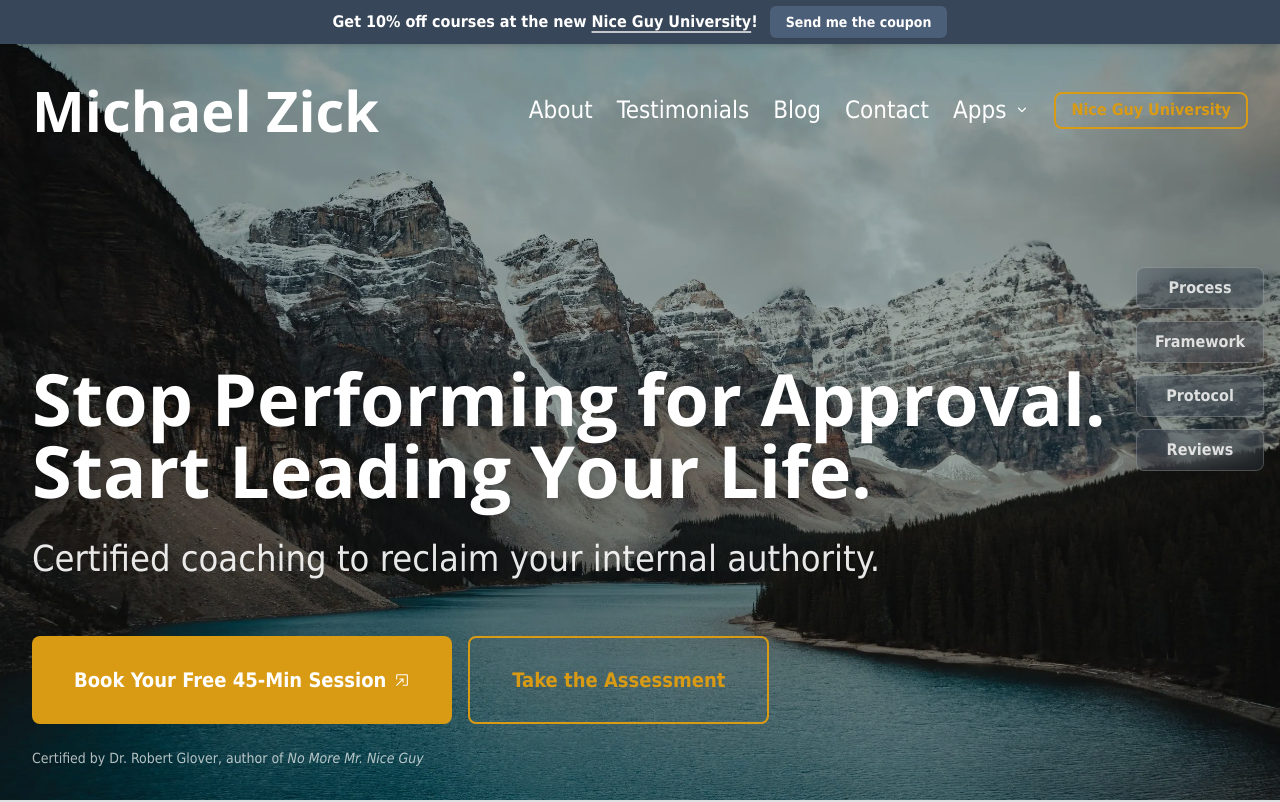
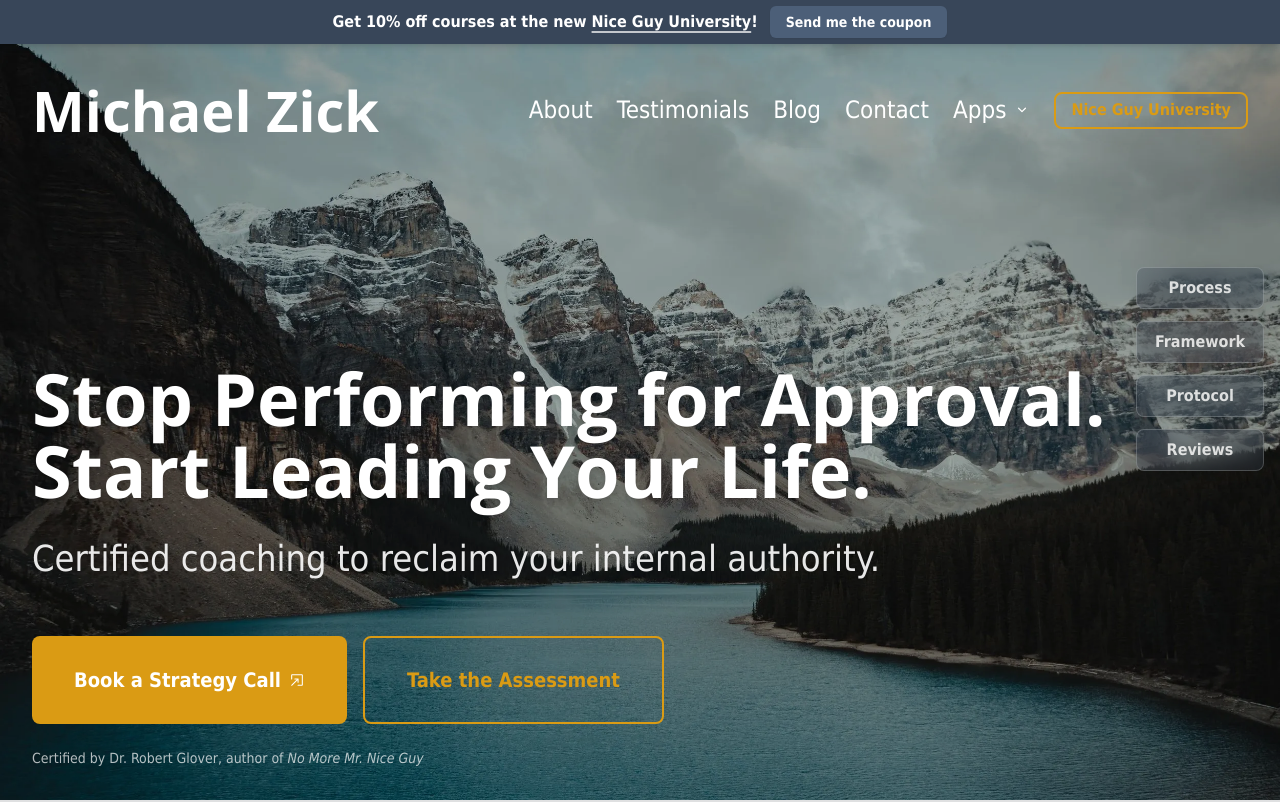
Before and after one commit to michaelzick/michaelzick.com, a Next.js app: page / in a window 1280 px wide. Shown: the top 802 px of the page. Built offline with nearby package versions, Linux system fonts and the light colour scheme; no server answers.

Commit message:
Remove NGU nav links and rename booking CTAs

```diff
--- a/app/contact/ContactContent.tsx
+++ b/app/contact/ContactContent.tsx
@@ -10,6 +10,7 @@ import TrackedCtaLink from '../../components/TrackedCtaLink';
 import { trackLinkClick } from '../../lib/analytics';
 
 export default function ContactContent() {
+  const bookingCtaLabel = 'Book a Strategy Call';
   const testimonialsSectionRef = useRef<HTMLElement>(null);
   const testimonialsTitleRef = useRef<HTMLHeadingElement>(null);
   const [testimonialsVisible, setTestimonialsVisible] = useState(false);
@@ -83,10 +84,10 @@ export default function ContactContent() {
                   href="https://calendly.com/michaelzick/45min"
                   className="btn cta-unified !w-full text-center !px-6"
                   location="contact-sidebar"
-                  label="Book Your Free 45-Min Session"
+                  label={bookingCtaLabel}
                   eventName="book_free_session_click"
                 >
-                  <span>Book Your Free 45-Min Session</span>
+                  <span>{bookingCtaLabel}</span>
                   <OpenInNewWindowIcon className="ml-2 h-4 w-4 shrink-0" aria-hidden="true" />
                 </TrackedCtaLink>
               </div>
--- a/components/BookingCta.tsx
+++ b/components/BookingCta.tsx
@@ -14,16 +14,18 @@ const variantClasses = {
   secondary: 'btn-secondary cta-unified',
 };
 
+const BOOKING_CTA_LABEL = 'Book a Strategy Call';
+
 export default function BookingCta({ location, className, variant = 'primary' }: BookingCtaProps) {
   return (
     <TrackedCtaLink
       href="https://calendly.com/michaelzick/45min"
       className={className || variantClasses[variant]}
       location={location}
-      label="Book Your Free 45-Min Session"
+      label={BOOKING_CTA_LABEL}
       eventName="book_free_session_click"
     >
-      <span>Book Your Free 45-Min Session</span>
+      <span>{BOOKING_CTA_LABEL}</span>
       <OpenInNewWindowIcon className="ml-2 h-4 w-4 shrink-0" aria-hidden="true" />
     </TrackedCtaLink>
   );
--- a/components/Footer.tsx
+++ b/components/Footer.tsx
@@ -5,10 +5,11 @@ import { OpenInNewWindowIcon } from '@radix-ui/react-icons';
 import { trackEvent, trackLinkClick } from '../lib/analytics';
 
 export default function Footer() {
+  const bookingCtaLabel = 'Book a Strategy Call';
   const handleFooterClick = (label: string, href: string, section: string) => () => {
     trackLinkClick({ location: 'footer', label, href, section });
 
-    if (label === 'Book a Free Session') {
+    if (label === bookingCtaLabel) {
       trackEvent('book_free_session_click', {
         location: 'footer',
         label,
@@ -49,9 +50,9 @@ export default function Footer() {
             target="_blank"
             rel="noopener noreferrer"
             className="footer-link"
-            onClick={handleFooterClick('Book a Free Session', 'https://calendly.com/michaelzick/45min', 'links')}
+            onClick={handleFooterClick(bookingCtaLabel, 'https://calendly.com/michaelzick/45min', 'links')}
           >
-            <strong>Book a Free Session</strong>
+            <strong>{bookingCtaLabel}</strong>
             <OpenInNewWindowIcon className="h-4 w-4" aria-hidden="true" />
           </a>
         </div>
@@ -61,10 +62,6 @@ export default function Footer() {
           </span>
           <Link href="/questionnaire" className="footer-link" onClick={handleFooterClick('Questionnaire', '/questionnaire', 'apps')}>
             Questionnaire
-          </Link>
-          <br />
-          <Link href="/nice-guy-university" className="footer-link" onClick={handleFooterClick('Nice Guy University', '/nice-guy-university', 'apps')}>
-            Nice Guy University
           </Link>
           <br />
           <a
--- a/components/NavBar.tsx
+++ b/components/NavBar.tsx
@@ -42,16 +42,6 @@ export default function NavBar() {
 
   const trackHeaderLink = (label: string, href: string, section: string, variant?: 'desktop' | 'mobile') => {
     trackLinkClick({ location: 'header', label, href, section, variant });
-
-    if (label === 'Book a Free Session') {
-      trackEvent('book_free_session_click', {
-        location: 'header',
-        label,
-        href,
-        ...(variant ? { variant } : {}),
-        page_path: window.location.pathname,
-      });
-    }
 
     if (label === 'Nice Guy University' && section === 'cta') {
       trackEvent('ngu_header_cta_click', {
--- a/components/TrackedCtaLink.tsx
+++ b/components/TrackedCtaLink.tsx
@@ -22,7 +22,11 @@ function resolveEventName(href: string, label: string, eventName?: string) {
   if (href.startsWith('/questionnaire') || /questionnaire|start here|assessment/i.test(label)) {
     return 'questionnaire_click';
   }
-  if (/calendly\.com/i.test(href) || /book (a|your) free/i.test(label)) {
+  if (
+    /calendly\.com/i.test(href)
+    || /book (a|your) free/i.test(label)
+    || /strategy call/i.test(label)
+  ) {
     return 'book_free_session_click';
   }
   return 'cta_click';
@@ -43,7 +47,7 @@ function getHashTargetId(href: string) {
 export default function TrackedCtaLink({
   href,
   location,
-  label = 'Book Your Free 45-Min Session',
+  label = 'Book a Strategy Call',
   eventName,
   className,
   target,
--- a/components/navigation/DesktopNav.tsx
+++ b/components/navigation/DesktopNav.tsx
@@ -108,18 +108,6 @@ export default function DesktopNav({
           >
             Questionnaire
           </Link>
-          <Link
-            href="/nice-guy-university"
-            role="menuitem"
-            tabIndex={appsOpen ? 0 : -1}
-            className="flex items-center gap-2 px-4 py-3 text-base font-medium whitespace-nowrap hover:bg-black/5 transition-colors"
-            onClick={() => {
-              trackHeaderLink('Nice Guy University', '/nice-guy-university', 'apps');
-              setAppsOpen(false);
-            }}
-          >
-            Nice Guy University
-          </Link>
           <a
             href="https://findyourflowstate.michaelzick.com/"
             target="_blank"
--- a/components/navigation/MobileNav.tsx
+++ b/components/navigation/MobileNav.tsx
@@ -88,16 +88,6 @@ export default function MobileNav({
         >
           Questionnaire
         </Link>
-        <Link
-          href="/nice-guy-university"
-          className={`nav-link mobile-nav-link text-2xl text-default-grey ${activePath === '/nice-guy-university' ? 'active' : ''}`}
-          onClick={() => {
-            trackHeaderLink('Nice Guy University', '/nice-guy-university', 'apps', 'mobile');
-            setMenuOpen(false);
-          }}
-        >
-          Nice Guy University
-        </Link>
         <a
           href="https://findyourflowstate.michaelzick.com/"
           target="_blank"
--- a/components/questionnaire/QuestionnaireAnalysis.tsx
+++ b/components/questionnaire/QuestionnaireAnalysis.tsx
@@ -11,6 +11,7 @@ interface QuestionnaireAnalysisProps {
 }
 
 export default function QuestionnaireAnalysis({ analysis, cardRef }: QuestionnaireAnalysisProps) {
+  const bookingCtaLabel = 'Book a Strategy Call';
   const handleAnalysisLinkClick = (label: string, href: string, section: string) => () => {
     trackLinkClick({
       location: 'questionnaire-analysis',
@@ -38,10 +39,10 @@ export default function QuestionnaireAnalysis({ analysis, cardRef }: Questionnai
             href="https://calendly.com/michaelzick/45min"
             className="btn cta-unified whitespace-nowrap"
             location="questionnaire-analysis"
-            label="Book Your Free 45-Min Session"
+            label={bookingCtaLabel}
             eventName="book_free_session_click"
           >
-            <span>Book Your Free 45-Min Session</span>
+            <span>{bookingCtaLabel}</span>
             <OpenInNewWindowIcon className="ml-2 h-4 w-4 shrink-0" aria-hidden="true" />
           </TrackedCtaLink>
           <Link
```
Also changed, not shown: 2 other files (tests, documents, lock files or other folders).
